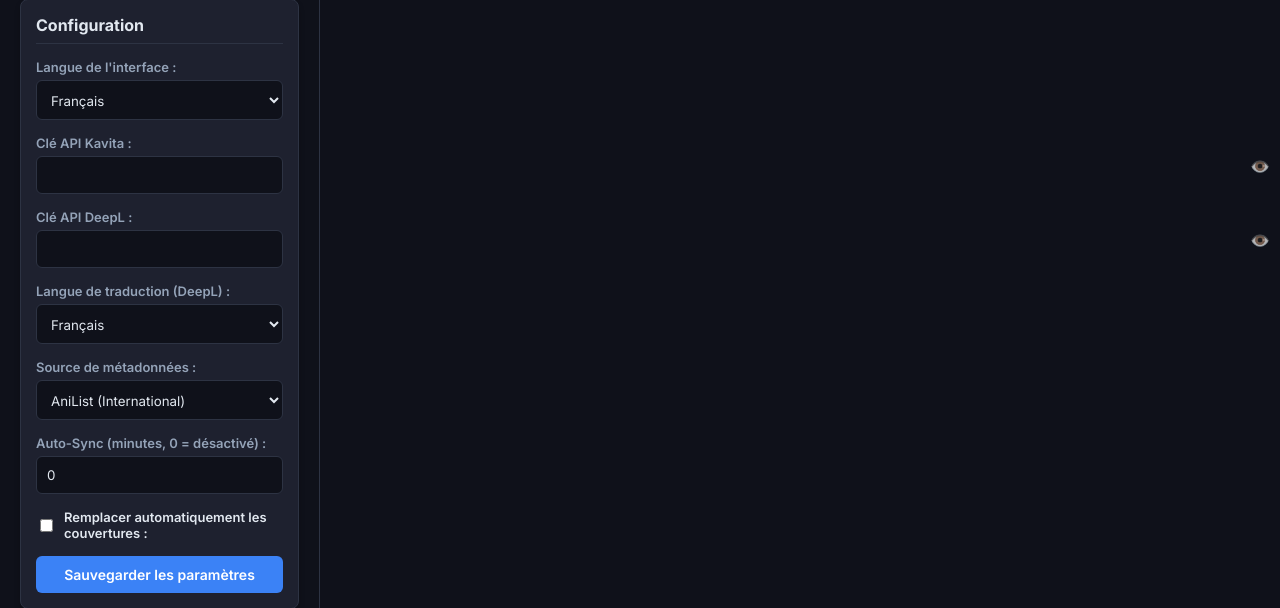
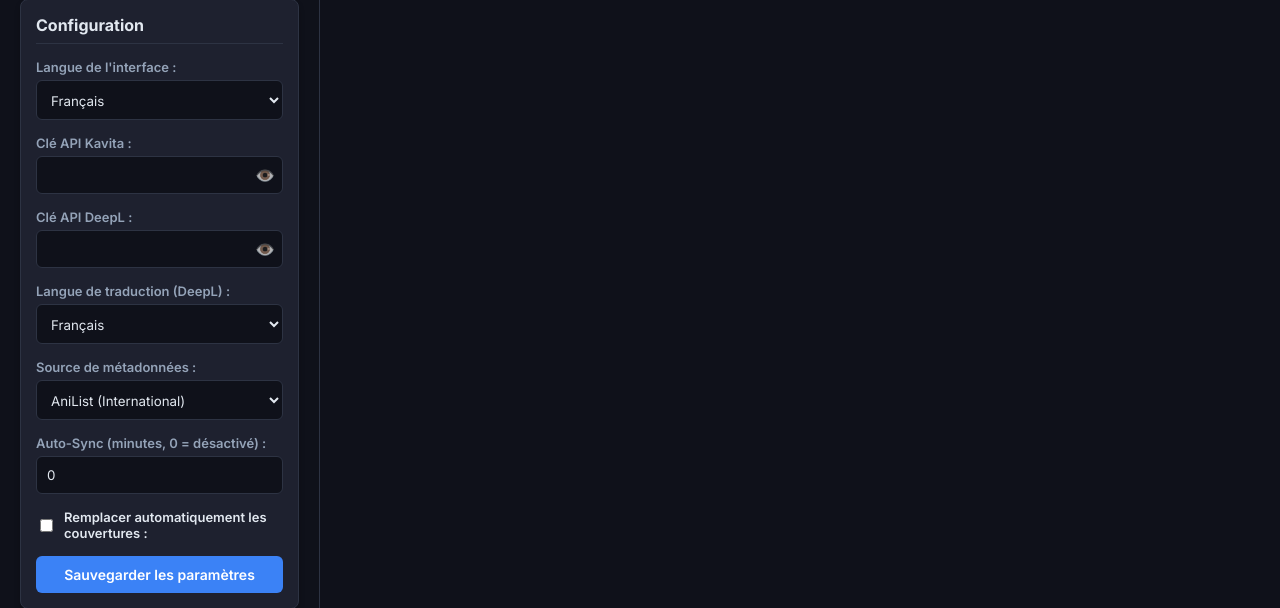
Before and after one commit to raukorim-bot/MetaKavita, a Flask app: page / in a window 1280 px wide. Shown: the part 281-889 px from the top of the page. Run offline with Flask 3, Linux system fonts and the light colour scheme; data that the repository does not hold is empty; some libraries are stand-ins or nearby versions.

Commit message:
fix : css

```diff
--- a/static/css/style.css
+++ b/static/css/style.css
@@ -168,31 +168,37 @@ input[type="text"]:focus, input[type="password"]:focus, input[type="number"]:foc
 }
 /* --- Wrapper pour masquer/afficher les clés API --- */
 .password-wrapper {
-    position: relative;
+    position: relative !important; /* Le !important bloque la fuite des yeux */
     display: flex;
     align-items: center;
+    width: 100%;
 }
 
 .password-wrapper input {
-    padding-right: 40px; /* Empêche le texte de passer sous l'icône */
+    width: 100%;
+    padding-right: 35px; /* Laisse la place pour l'œil */
 }
 
 .toggle-password {
     position: absolute;
-    right: 10px;
+    right: 8px;
+    top: 50%;
+    transform: translateY(-50%); /* Centre l'œil verticalement à la perfection */
     background: none;
     border: none;
     padding: 0;
+    margin: 0;
     cursor: pointer;
     font-size: 16px;
     color: var(--text-muted);
     opacity: 0.7;
     transition: opacity 0.2s;
+    z-index: 5;
 }
 
 .toggle-password:hover {
     opacity: 1;
-    background: none; /* Évite d'hériter du background global des boutons au hover */
+    background: none;
 }
 
 /* Boutons */
--- a/templates/index.html
+++ b/templates/index.html
@@ -93,14 +93,14 @@
                         </div>
 						<div class="form-group">
                             <label>{{ t.kavita_api }}</label>
-							<div class="password-wrapper">
+                            <div class="password-wrapper" style="position: relative; width: 100%;">
                                 <input type="password" name="KAVITA_API_KEY" id="kavita_api_key" value="{{ config.get('KAVITA_API_KEY', '') }}" required>
                                 <button type="button" class="toggle-password" onclick="togglePasswordVisibility('kavita_api_key', this)" title="Afficher/Masquer">👁️</button>
                             </div>
                         </div>
 						<div class="form-group">
                             <label>{{ t.deepl_api }}</label>
-							<div class="password-wrapper">
+                            <div class="password-wrapper" style="position: relative; width: 100%;">
                                 <input type="password" name="DEEPL_API_KEY" id="deepl_api_key" value="{{ config.get('DEEPL_API_KEY', '') }}" required>
                                 <button type="button" class="toggle-password" onclick="togglePasswordVisibility('deepl_api_key', this)" title="Afficher/Masquer">👁️</button>
                             </div>
```
Lines whose indentation alone changed are shown as unchanged.
